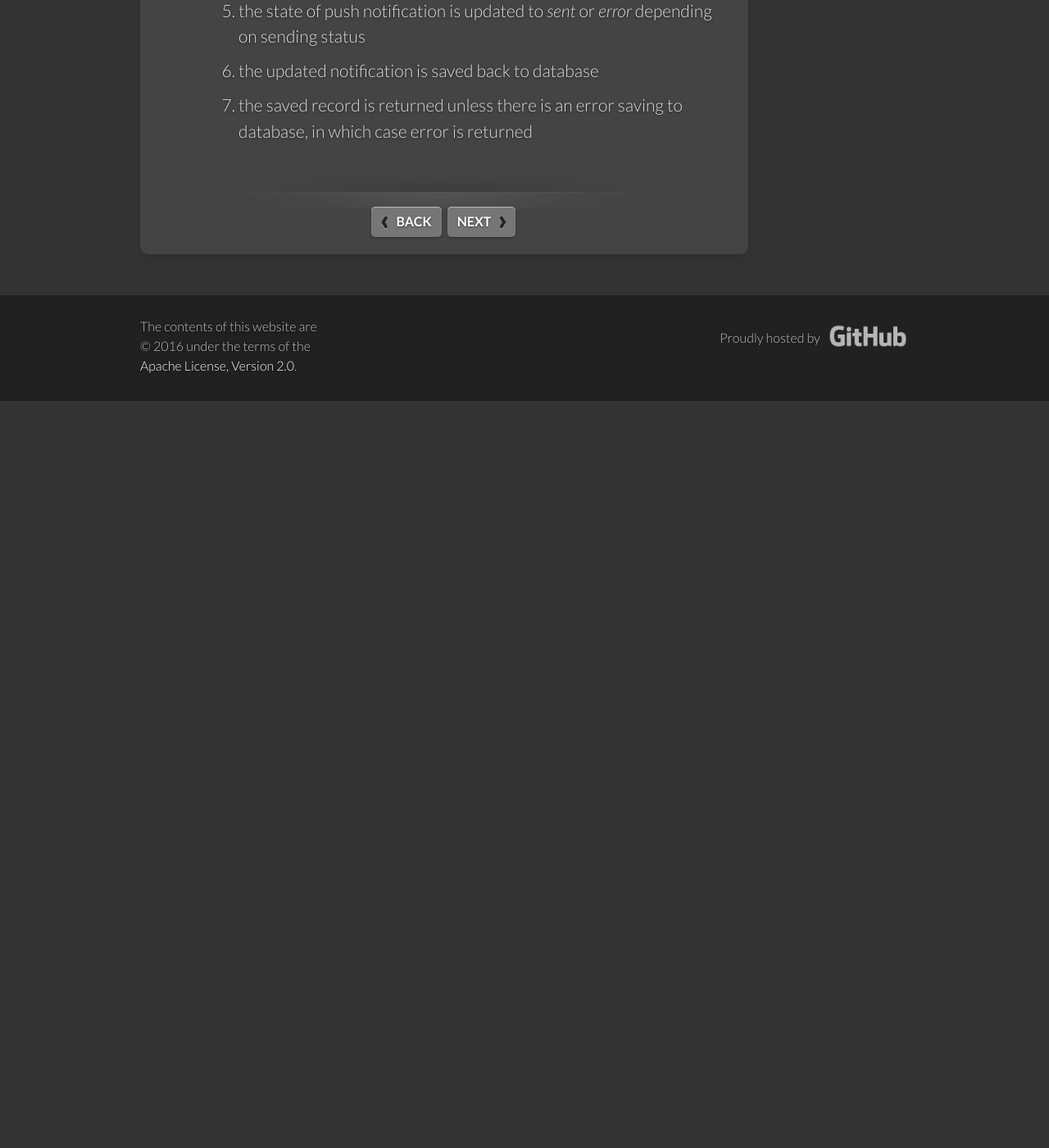
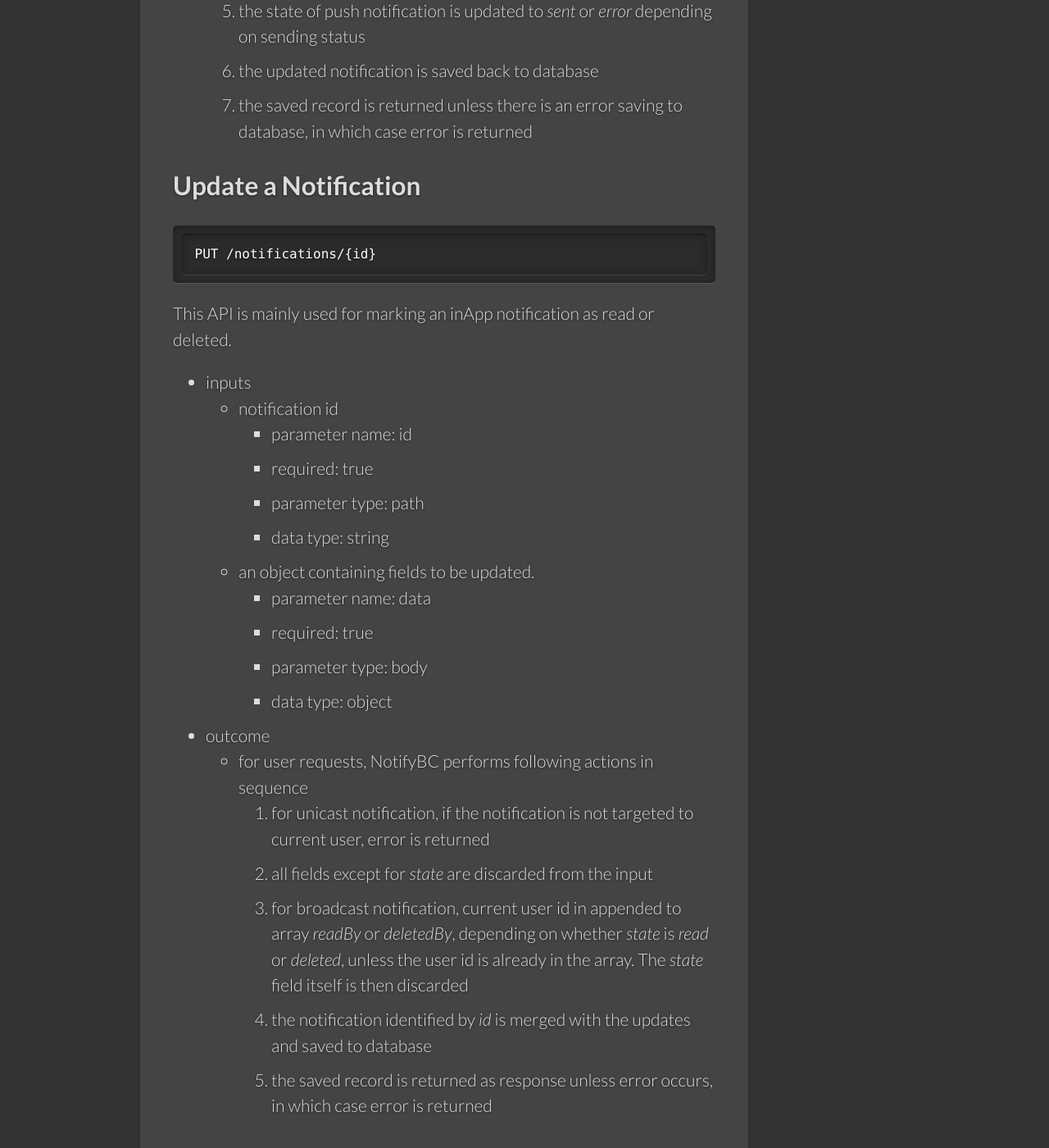
Before and after one commit to bcgov/MyGovBC-notification-server, a Jekyll site: the page built from docs/_docs/api-notification.md, in a window 1280 px wide and 1400 px high, scrolled down 4222 px. Shown: the whole window at 82% size. Built offline with Jekyll 4.4.1, drawn with Linux system fonts in a browser that asks for light colours; before the commit the page ends 4711 px from its top, so only the background shows below that.

Commit message:
updated docs

````diff
--- a/docs/_docs/api-notification.md
+++ b/docs/_docs/api-notification.md
@@ -212,3 +212,29 @@ POST /notifications
   5. the state of push notification is updated to *sent* or *error* depending on sending status
   6. the updated notification is saved back to database
   7. the saved record is returned unless there is an error saving to database, in which case error is returned
+
+## Update a Notification
+```
+PUT /notifications/{id}
+```
+This API is mainly used for marking an inApp notification as read or deleted.
+
+* inputs
+  * notification id
+    * parameter name: id
+    * required: true
+    * parameter type: path
+    * data type: string
+  * an object containing fields to be updated.
+    * parameter name: data
+    * required: true
+    * parameter type: body
+    * data type: object
+
+* outcome
+  * for user requests, NotifyBC performs following actions in sequence
+    1. for unicast notification, if the notification is not targeted to current user, error is returned
+    2. all fields except for *state* are discarded from the input
+    3. for broadcast notification, current user id in appended to array *readBy* or *deletedBy*, depending on whether *state* is *read* or *deleted*, unless the user id is already in the array. The *state* field itself is then discarded
+    4. the notification identified by *id* is merged with the updates and saved to database
+    5. the saved record is returned as response unless error occurs, in which case error is returned
````
